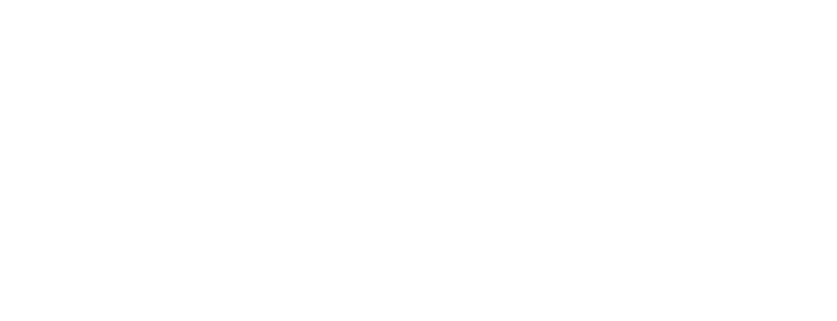
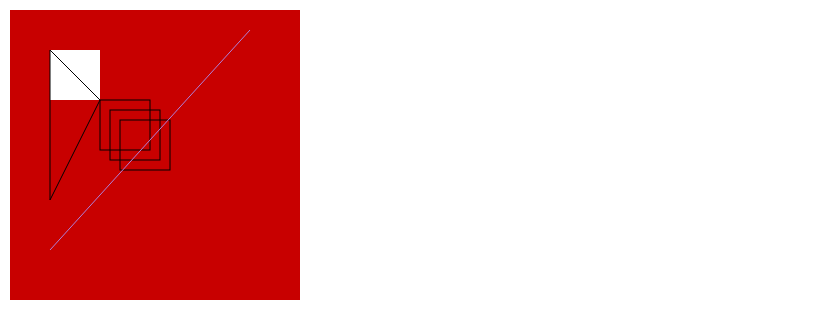
Before and after one commit to LiveNathan/canvas-sketches, a website built with Vite: page index.html in a window 1280 px wide. Shown: the top 321 px of the page, without its empty margins (0-837 px from the left). Built offline with nearby package versions, Linux system fonts and the light colour scheme.

Commit message:
Implement interactive drawing on canvas
The main.js file has been updated to allow interactive drawing on a 300x300 canvas. This includes the addition of a fill rectangle method, a clear rectangle method, multiple stroke rectangle methods and a drawTriangle function that creates a triangle with a specified color. The ctx variable was also introduced to replace the context variable for readability.

In the index.html file, width and height attributes were removed from the canvas element as they are now set in the main.js file. These changes were made to improve the user drawing experience.

```diff
--- a/index.html
+++ b/index.html
@@ -8,7 +8,7 @@
   </head>
   <body>
 
-  <canvas id="canvas" width="300" height="300"></canvas>
+  <canvas id="canvas"></canvas>
 
 
 
--- a/src/main.js
+++ b/src/main.js
@@ -1,4 +1,29 @@
 import './index.css'
 
 const canvas = document.getElementById("canvas");
-const context = canvas.getContext('2d');
+[ canvas.width, canvas.height ] = [300, 300];
+const ctx = canvas.getContext('2d');
+
+ctx.fillStyle = 'rgb(200, 0, 0)' // red
+ctx.fillRect(10, 10, 300, 300); // starting x, starting y, width, height
+ctx.clearRect(50, 50, 50, 50);
+ctx.strokeRect(100, 100, 50, 50);
+ctx.strokeRect(110, 110, 50, 50);
+ctx.strokeRect(120, 120, 50, 50);
+
+ctx.strokeStyle = '#AE81DB'
+ctx.beginPath()
+ctx.moveTo(250,30)
+ctx.lineTo(50,250)
+ctx.stroke()
+
+function drawTriangle(ctx, x1, y1, x2, y2, x3, y3, color = 'black') {
+    ctx.strokeStyle = color;
+    ctx.beginPath();
+    ctx.moveTo(x1, y1);
+    ctx.lineTo(x2, y2);
+    ctx.lineTo(x3, y3);
+    ctx.closePath();
+    ctx.stroke();
+}
+drawTriangle(ctx, 50, 50, 100, 100, 50, 200);
```
